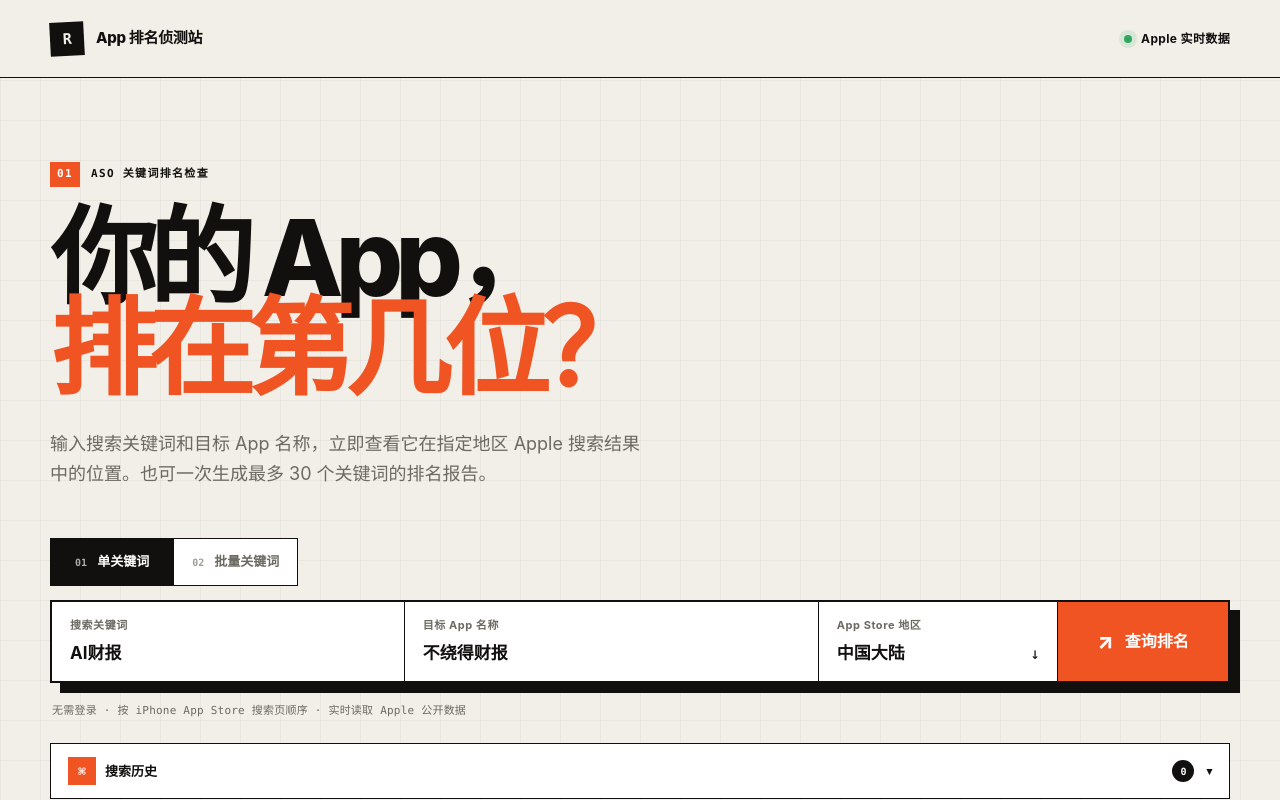
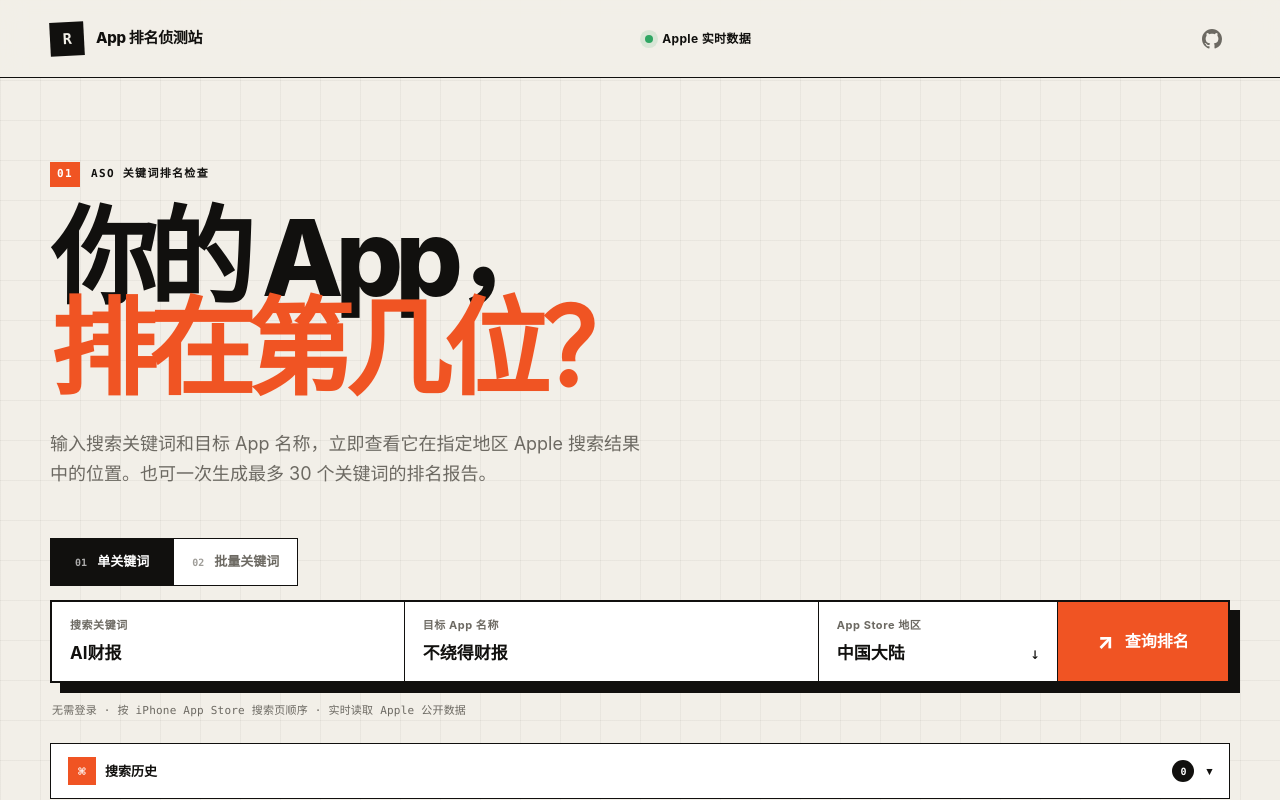
Before and after one commit to aoengs/app-rank-checker, a Next.js app: page / in a window 1280 px wide. Shown: the top 800 px of the page. Built offline with nearby package versions, Linux system fonts and the light colour scheme.

Commit message:
导航栏右侧添加 GitHub 图标链接

```diff
--- a/app/globals.css
+++ b/app/globals.css
@@ -42,6 +42,8 @@
 .brand-mark { width: 34px; height: 34px; display: grid; place-items: center; background: var(--ink); color: var(--paper); font-family: "SF Mono", "Cascadia Code", "Menlo", monospace; font-weight: 800; transform: rotate(-3deg); }
 .live-pill { display: inline-flex; align-items: center; gap: 9px; font-size: 12px; font-weight: 650; letter-spacing: .03em; }
 .live-pill i { display: block; width: 8px; height: 8px; border-radius: 50%; background: #24a15a; box-shadow: 0 0 0 5px rgba(36,161,90,.13); animation: pulse 2s infinite; }
+.nav-github { display: grid; place-items: center; width: 36px; height: 36px; border-radius: 6px; color: var(--muted); transition: color .15s, background .15s; }
+.nav-github:hover { color: var(--ink); background: var(--paper-deep); }
 
 .hero { max-width: 1180px; margin: 0 auto; padding: 84px 0 52px; }
 .eyebrow, .result-label { font-family: "SF Mono", "Cascadia Code", "Menlo", monospace; text-transform: uppercase; font-size: 11px; font-weight: 720; letter-spacing: .12em; }
--- a/app/page.tsx
+++ b/app/page.tsx
@@ -342,6 +342,9 @@
           <span>App 排名侦测站</span>
         </a>
         <span className="live-pill"><i /> Apple 实时数据</span>
+        <a className="nav-github" href="https://github.com/aoengs" target="_blank" rel="noreferrer" aria-label="GitHub">
+          <svg width="20" height="20" viewBox="0 0 16 16" fill="currentColor"><path fillRule="evenodd" d="M8 0C3.58 0 0 3.58 0 8c0 3.54 2.29 6.53 5.47 7.59.4.07.55-.17.55-.38 0-.19-.01-.82-.01-1.49-2.01.37-2.53-.49-2.69-.94-.09-.23-.48-.94-.82-1.13-.28-.15-.68-.52-.01-.53.63-.01 1.08.58 1.23.82.72 1.21 1.87.87 2.33.66.07-.52.28-.87.51-1.07-1.78-.2-3.64-.89-3.64-3.95 0-.87.31-1.59.82-2.15-.08-.2-.36-1.02.08-2.12 0 0 .67-.21 2.2.82.64-.18 1.32-.27 2-.27s1.36.09 2 .27c1.53-1.04 2.2-.82 2.2-.82.44 1.1.16 1.92.08 2.12.51.56.82 1.27.82 2.15 0 3.07-1.87 3.75-3.65 3.95.29.25.54.73.54 1.48 0 1.07-.01 1.93-.01 2.2 0 .21.15.46.55.38A8.01 8.01 0 0 0 16 8c0-4.42-3.58-8-8-8"/></svg>
+        </a>
       </nav>
 
       <section className="hero" id="top">
```
